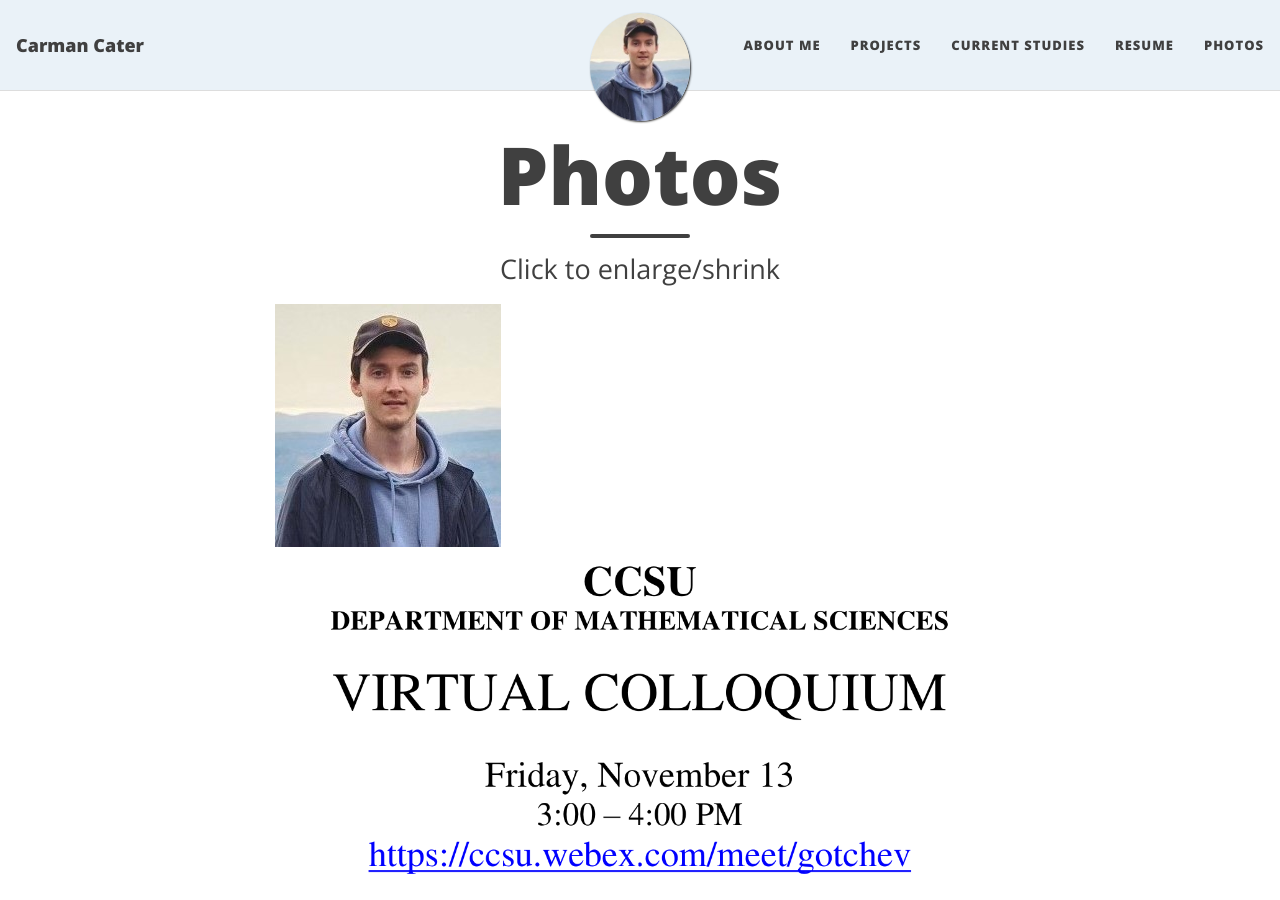
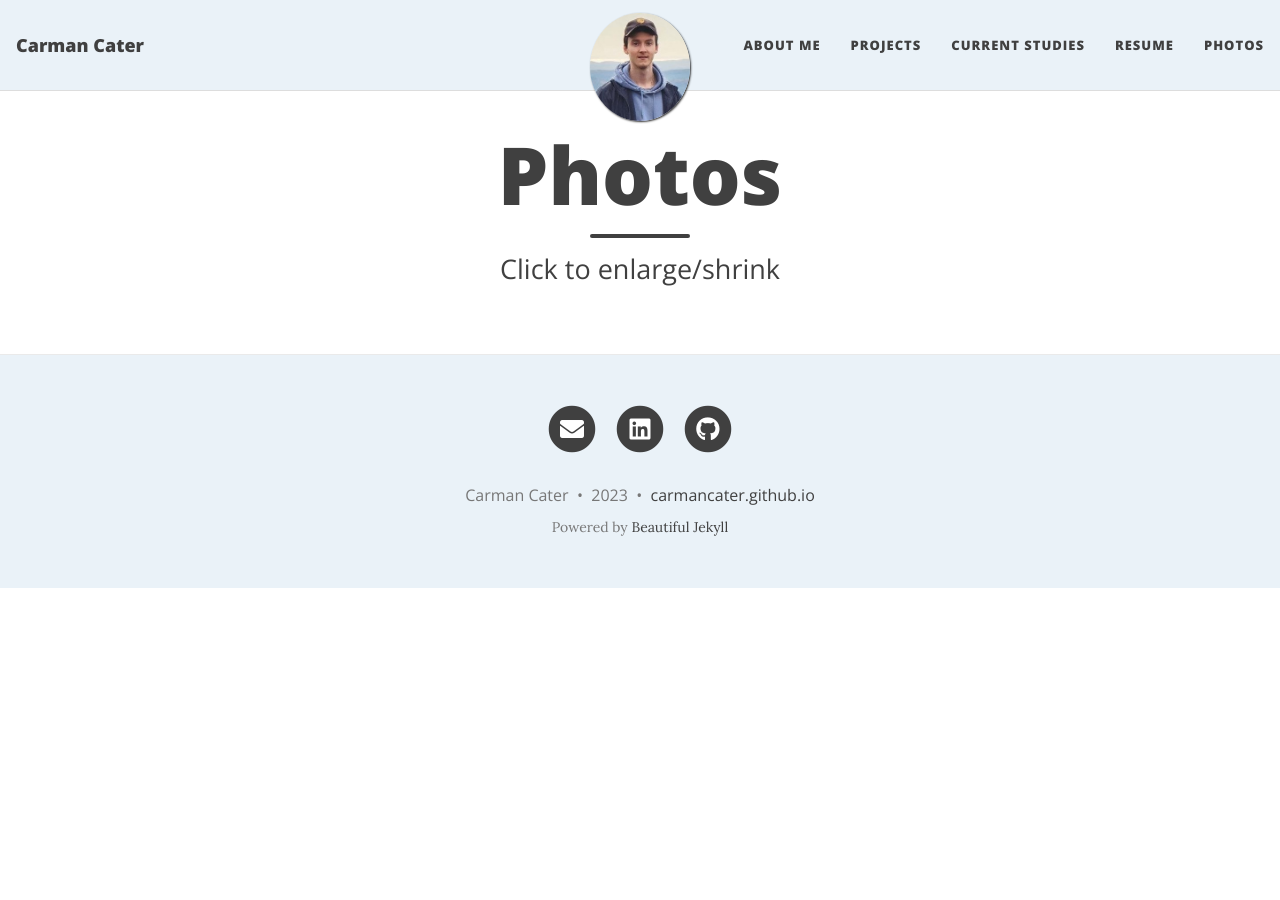
Before and after one commit to carmancater/carmancater.github.io, a Jekyll site: the page built from photos.html, in a window 1280 px wide and 900 px high. Built offline with Jekyll 4.4.1, drawn with Linux system fonts in a browser that asks for light colours; nearby versions of some CDN libraries.

Commit message:
Update photos.html

```diff
--- a/photos.html
+++ b/photos.html
@@ -5,7 +5,7 @@ subtitle: Click to enlarge/shrink
 share-title: Carman Cater - Photos
 ---
 
-<!doctype html>
+<!-- <!doctype html>
 <html lang="en">
 <head>
     <meta charset="utf-8" />
@@ -51,4 +51,4 @@ share-title: Carman Cater - Photos
     <a href="../photos" class=tlightbox id=publicKeyCryptographyFlyer.png><img src="/assets/img/publicKeyCryptographyFlyer.png" alt=""></a>
 
 </body>
-</html>
+</html> -->
```
